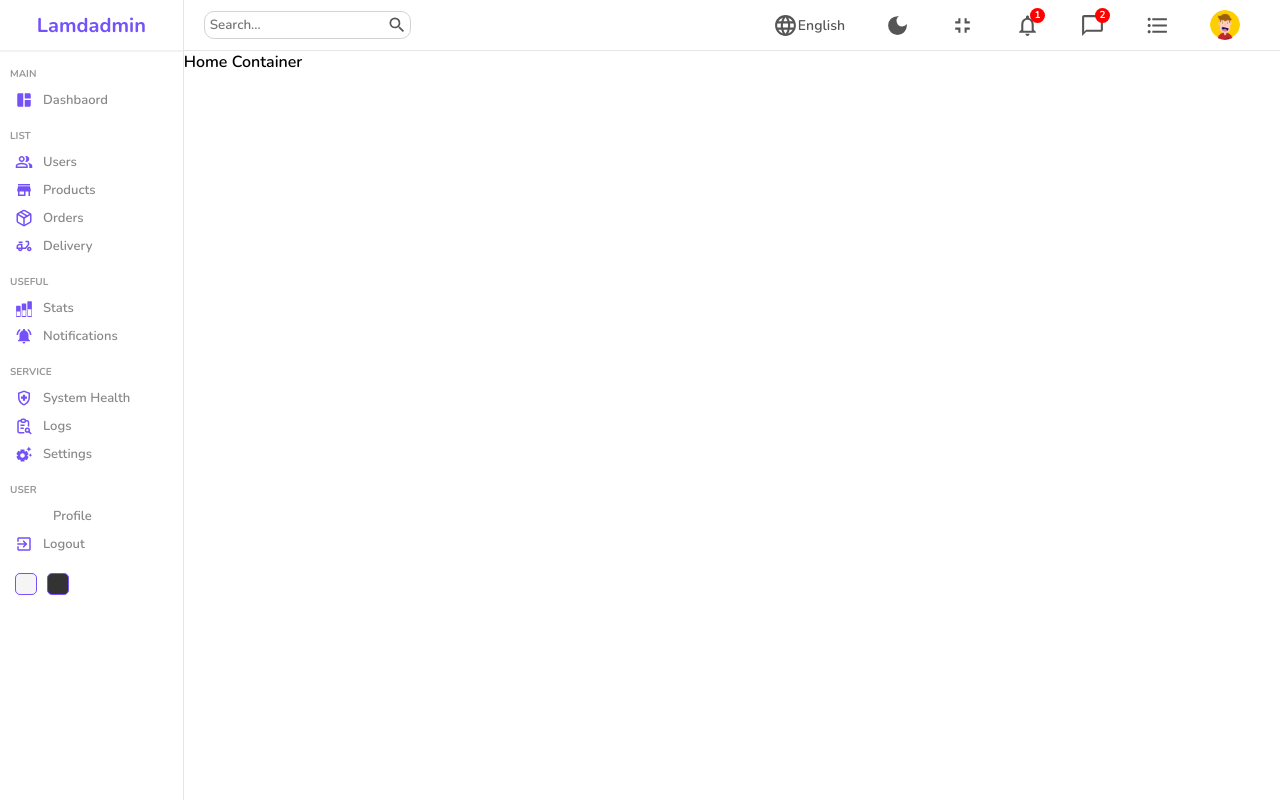
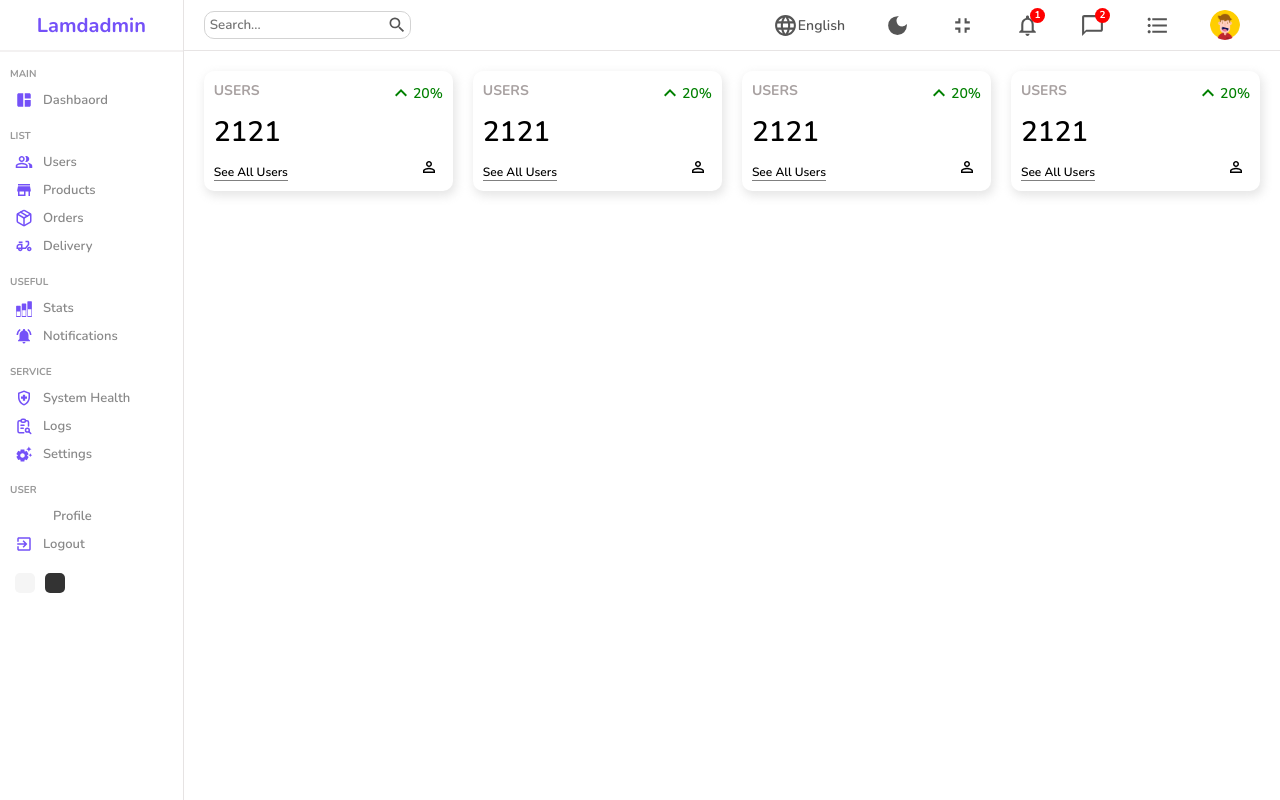
Before and after one commit to Sentic90/dashboard-react, a React (Vite) app: page / in a window 1280 px wide. Built offline with nearby package versions, Linux system fonts and the light colour scheme; some icons are missing.

Commit message:
added widget cards

```diff
--- a/src/components/sidebar/sidebar.scss
+++ b/src/components/sidebar/sidebar.scss
@@ -78,9 +78,11 @@
 
         &:nth-child(1){
             background-color: whitesmoke;
+            border: none;
         }
         &:nth-child(2){
             background-color:#333;
+            border: none;
         }
         &:nth-child(3){
             background-color:darkblue;
--- /dev/null
+++ b/src/components/widget/Widget.jsx
@@ -0,0 +1,22 @@
+import { KeyboardArrowUp, PersonOutlineOutlined } from '@mui/icons-material';
+import './widget.scss'
+const Widget = () => {
+    return (
+        <div className="widget">
+            <div className="left">
+                <span className="title">USERS</span>
+                <span className="counter">2121</span>
+                <div className="link">See All Users</div>
+            </div>
+            <div className="right">
+                <div className="percentage postive">
+                    <KeyboardArrowUp />
+                    20%
+                </div>
+                <PersonOutlineOutlined className='icon' />
+            </div>
+        </div>
+     );
+}
+
+export default Widget;
--- /dev/null
+++ b/src/components/widget/widget.scss
@@ -0,0 +1,54 @@
+.widget {
+    display: flex;
+    flex: 1;
+    padding: 10px;
+    justify-content: space-between;
+    -webkit-box-shadow: 2px 4px 10px 1px rgba(0, 0, 0, 0.47);
+    box-shadow: 2px 4px 10px 1px rgba(201, 201, 201, 0.47);
+    border-radius: 10px;
+    height: 100px;
+
+    .right,
+    .left {
+        display: flex;
+        flex-direction: column;
+        justify-content: space-between;
+
+        .title {
+            font-weight: bold;
+            font-size: 14px;
+            color: rgb(168, 161, 161);
+        }
+
+        .counter {
+            font-size: 28px;
+            font-weight: 300;
+        }
+
+        .link {
+            width: max-content;
+            font-size: 12px;
+            border-bottom: 1px solid gray;
+        }
+
+        .percentage {
+            font-size: 14px;
+            display: flex;
+            align-items: center;
+
+            &.postive {
+                color: green;
+            }
+
+            &.negative {
+                color: red;
+            }
+        }
+        .icon{
+            font-size: 18px;
+            padding: 5px;
+            border-radius: 5px;
+            align-self: flex-end;
+        }
+    }
+}
--- a/src/pages/home/Home.jsx
+++ b/src/pages/home/Home.jsx
@@ -1,6 +1,7 @@
 
 import Sidebar from '../../components/sidebar/Sidebar';
 import Navbar from '../../components/navbar/Navbar';
+import Widget from '../../components/widget/Widget'
 import './home.scss'
 
 const Home = () => {
@@ -9,7 +10,12 @@
            <Sidebar />
            <div className="homeContainer">
             <Navbar />
-            Home Container
+            <div className="widgets">
+               <Widget type="balance" />
+               <Widget type="earning" />
+               <Widget type="orders" />
+               <Widget type="users" />
+            </div>
            </div>
         </div>
      );
--- a/src/pages/home/home.scss
+++ b/src/pages/home/home.scss
@@ -2,5 +2,11 @@
      display: flex;
      .homeContainer{
         flex: 6;
+
+        .widgets{
+            display: flex;
+            padding: 20px;
+            gap: 20px;
+        }
      }
  }
```
